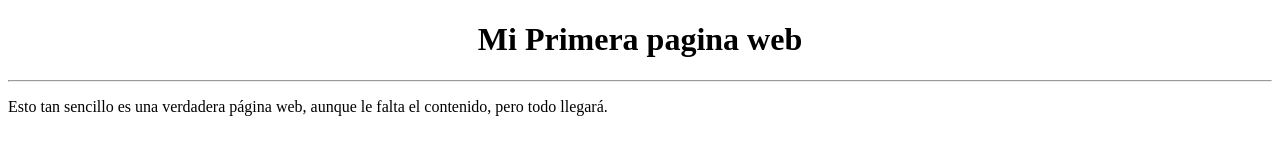
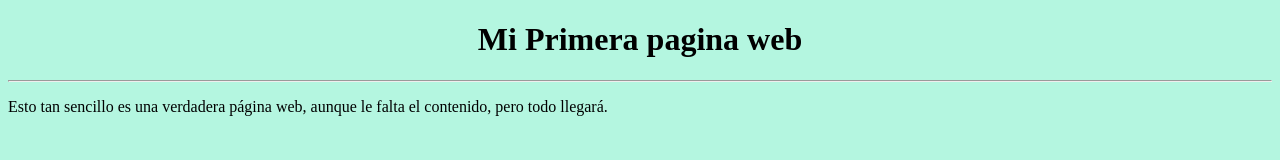
Before and after one commit to CarlosAlt/CursoGit, a plain HTML site: page index.html in a window 1280 px wide. Drawn offline with Linux system fonts and the light colour scheme.

Commit message:
CSS y Titulo

```diff
--- /dev/null
+++ b/CSS/estilos.css
@@ -0,0 +1,5 @@
+@charset "utf-8";
+/*CSS Document */
+body{
+    background-color: rgb(180, 246, 224);
+}
--- a/index.html
+++ b/index.html
@@ -2,6 +2,7 @@
 <html>
 <head>
 <title>Mi primera pagina web </title>
+<link href="CSS/estilos.css" rel="stylesheet" tye="text/css">
 </head>
 <body>
 <h1 align="center" >Mi Primera pagina web </h1>
```
Also changed, not shown: JS/javascript.js (added).
